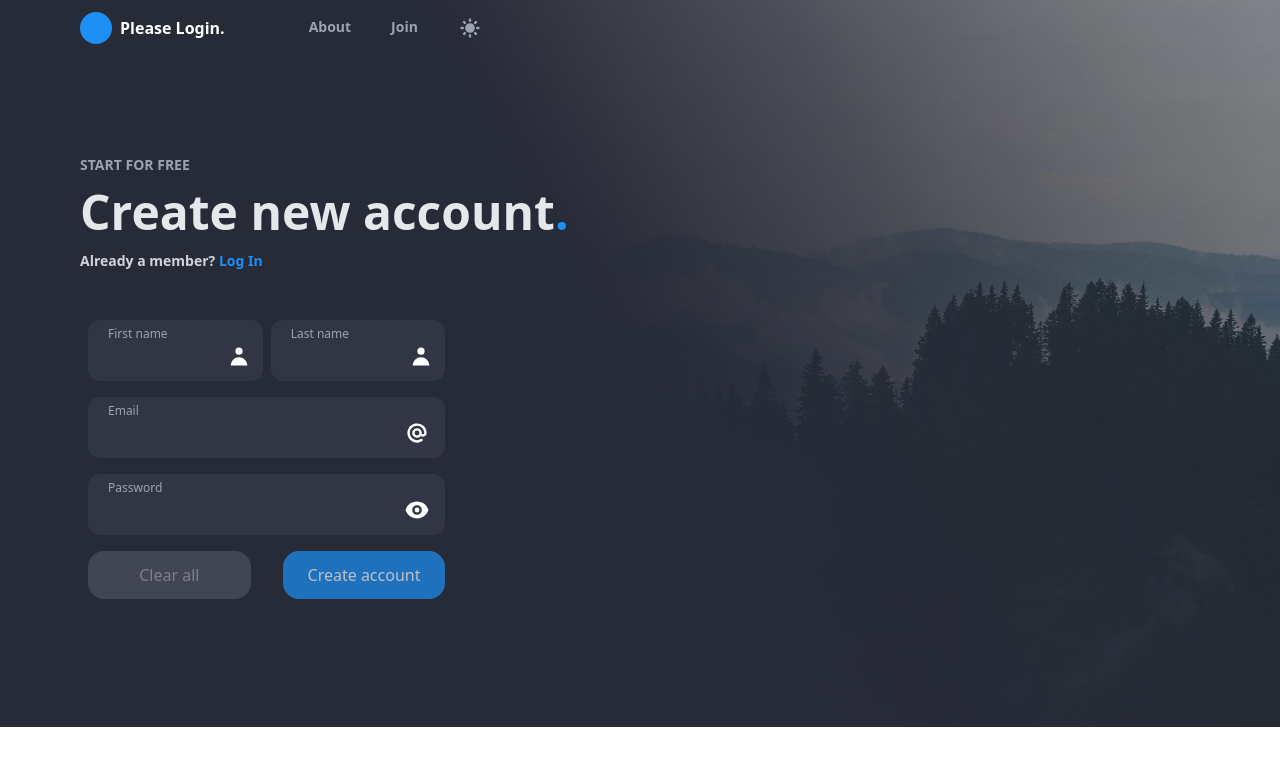
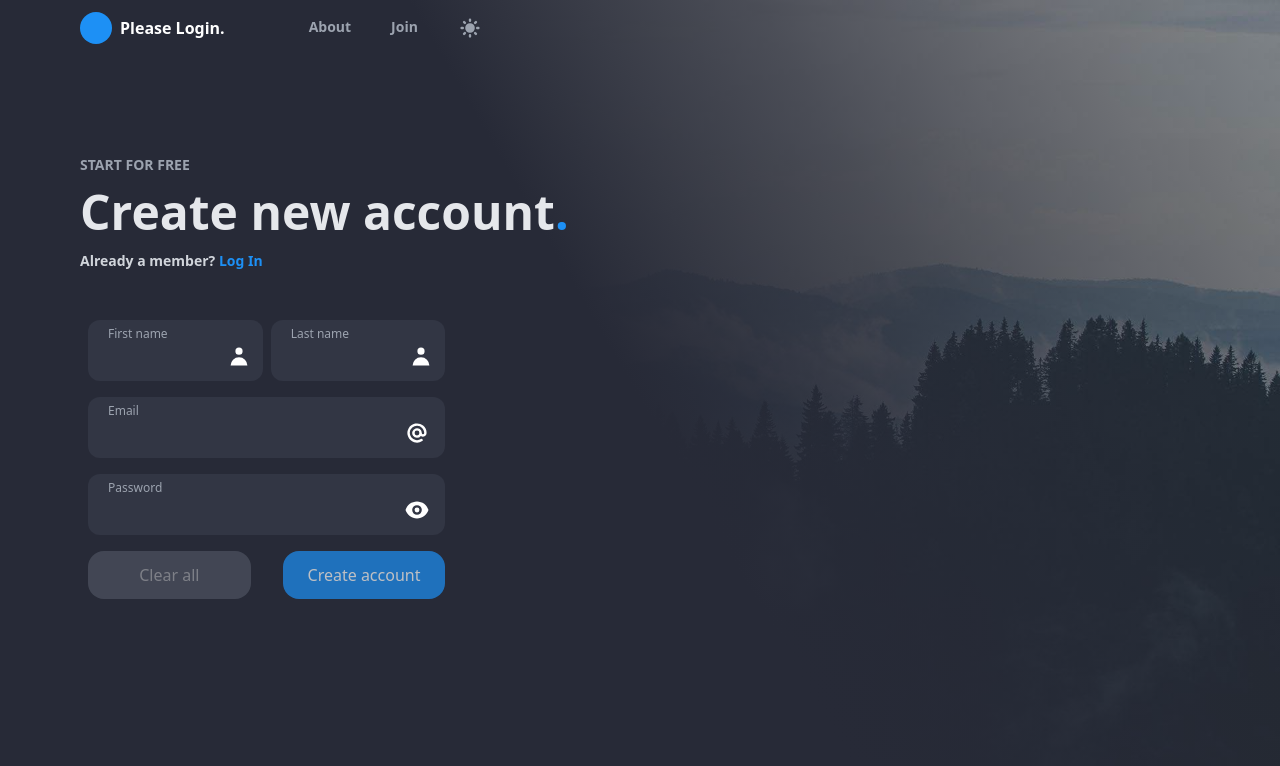
Before and after one commit to Mehdi-Zandian/Login-form, a React (Create React App) app: page / in a window 1280 px wide. Shown: the top 766 px of the page. Built offline with nearby package versions, Linux system fonts and the light colour scheme.

Commit message:
app height fix bug 🔨

```diff
--- a/src/components/Form/Form.js
+++ b/src/components/Form/Form.js
@@ -45,7 +45,7 @@ function Form() {
       <div className="mt-10">
         <form
           onSubmit={handleSubmit(onSubmit)}
-          className="lg:w-6/12 pb-32 xl:w-4/12 w-full grid grid-cols-2 p-2"
+          className="lg:w-6/12 pb-10 xl:w-4/12 w-full grid grid-cols-2 p-2"
           autoComplete="off"
         >
           <FirstName register={register} errors={errors} />
--- a/src/components/Welcome/Buttons.js
+++ b/src/components/Welcome/Buttons.js
@@ -13,7 +13,7 @@ function Buttons() {
   };
 
   return (
-    <div className="w-full mb-10 flex flex-col md:flex-row items-center justify-between mt-12">
+    <div className="w-full pb-10 flex flex-col md:flex-row items-center justify-between mt-12">
       <button onClick={() => dispatch(clear())} className="logOut__btn">
         Log out
       </button>
--- a/src/components/Welcome/Picture.js
+++ b/src/components/Welcome/Picture.js
@@ -7,7 +7,7 @@ function Picture() {
   const user = useSelector((state) => state.user.user);
 
   return (
-    <div className="bg-re-300 mt-12 h-fit flex flex-col">
+    <div className="mt-12 h-fit flex flex-col">
       <h1 className="text-center dark:text-gray-400 text-gray-600 text-2xl font-bold">
         Welcome to your Profile !
       </h1>
--- a/src/components/Welcome/Welcome.js
+++ b/src/components/Welcome/Welcome.js
@@ -5,7 +5,7 @@ import Buttons from "./Buttons";
 
 function Welcome() {
   return (
-    <div className="container w-fit mx-auto h-full pb-20 flex flex-col items-center">
+    <div className="w-fit mx-auto h-fit flex flex-col items-center">
       <Picture />
       <Status />
       <Buttons />
--- a/src/container/App.js
+++ b/src/container/App.js
@@ -8,7 +8,7 @@ function App() {
   const mode = useSelector((state) => state.mode.mode);
   const user = useSelector((state) => state.user.user);
   return (
-    <div className="app min-h-full bg-center bg-cover bg-no-repeat bg-[url('./assets/mountain.jpg')] ">
+    <div className="app h-screen min-h-[710px] bg-center bg-cover bg-no-repeat bg-[url('./assets/mountain.jpg')] ">
       <div className={`${mode == true ? "dark" : "light"} bg-gradient h-full`}>
         <Nav />
         {user.length === 0 ? <Form /> : <Welcome />}
--- a/src/index.css
+++ b/src/index.css
@@ -4,6 +4,7 @@
 
 body {
   overflow-x: hidden;
+  background-color: #272a37;
 }
 
 .dark.bg-gradient {
```
Also changed, not shown: src/assets/1.jpg (added).
